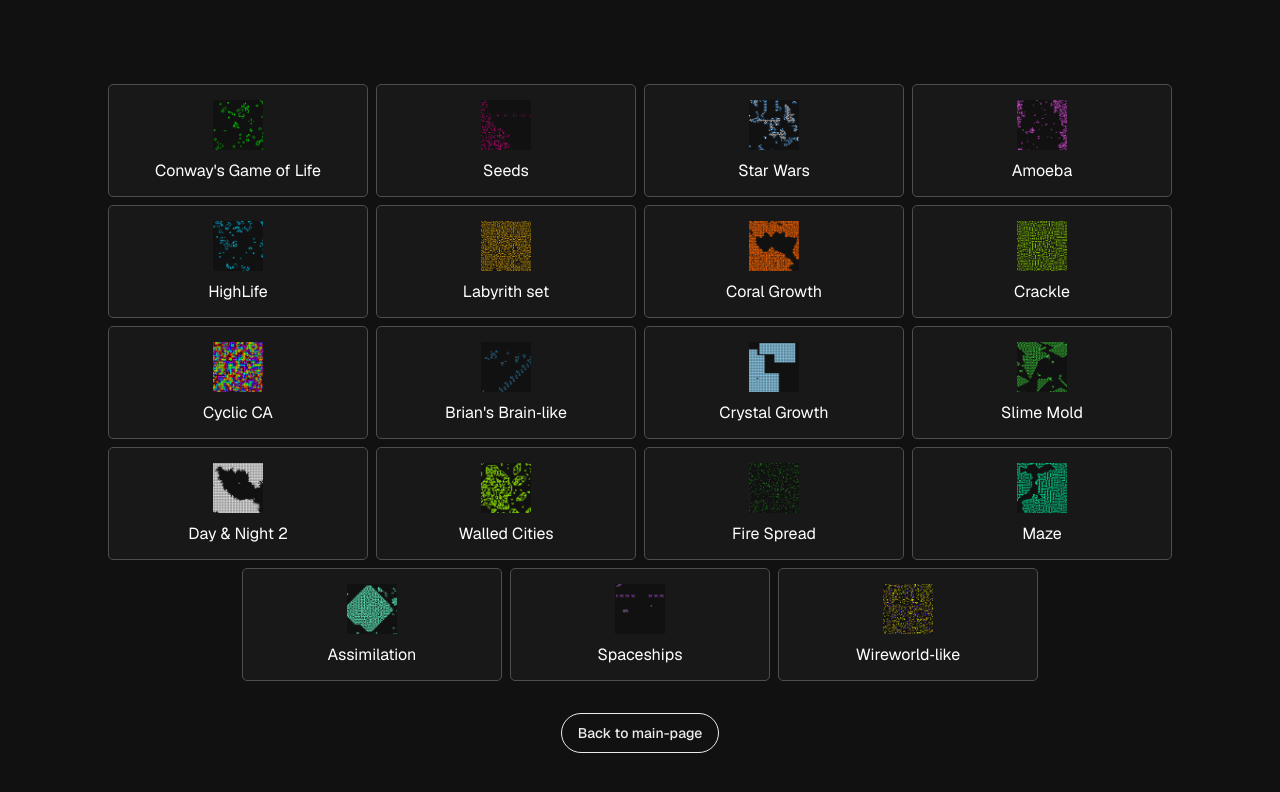
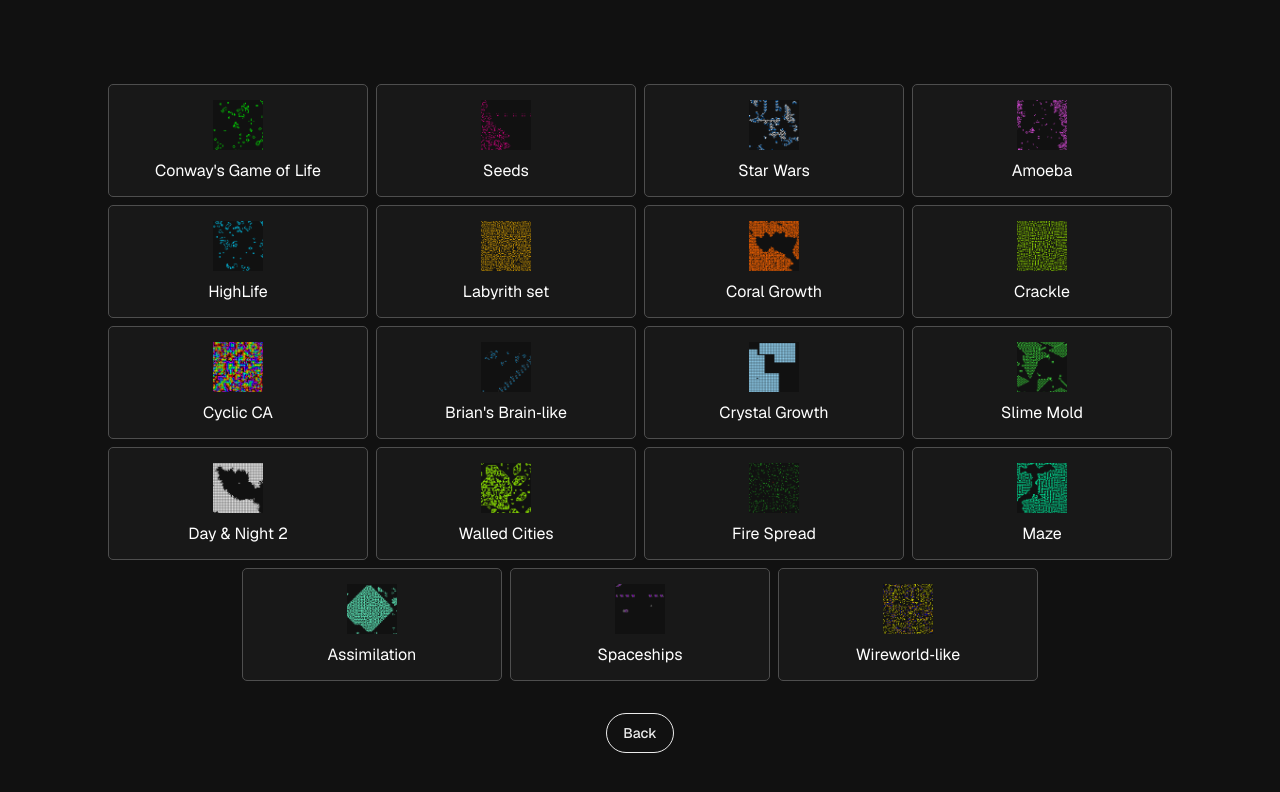
Before and after one commit to Krieger-m/Cellular-Automata-Explorer, a Next.js app: page / in a window 1280 px wide. Shown: the part 266-1058 px from the top of the page. Built offline with nearby package versions, Linux system fonts and the light colour scheme.

Commit message:
edited main-page link

```diff
--- a/src/app/page.tsx
+++ b/src/app/page.tsx
@@ -44,10 +44,10 @@
       <div className={styles.ctas}>
         <a
           className={styles.secondary}
-          href="https://mk-dev.org/"
+          href="https://mk-dev.org/projects"
           rel="noopener noreferrer"
         >
-          Back to main-page
+          Back
         </a>
       </div>
       <Spacing height={2} />
```
